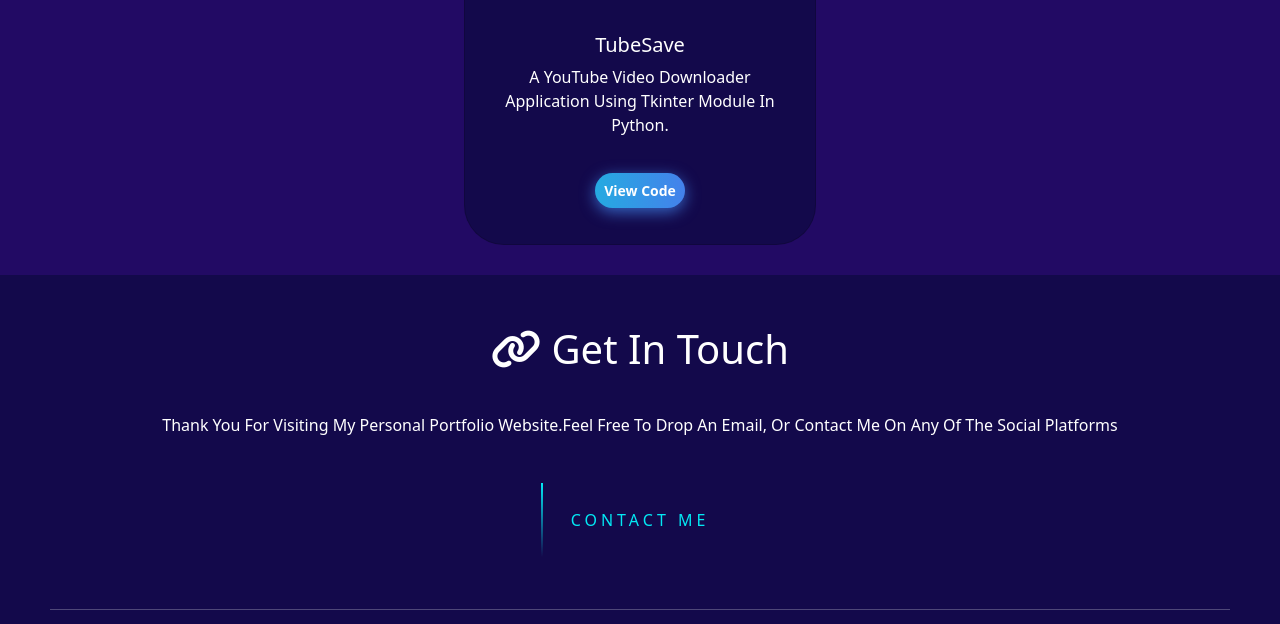
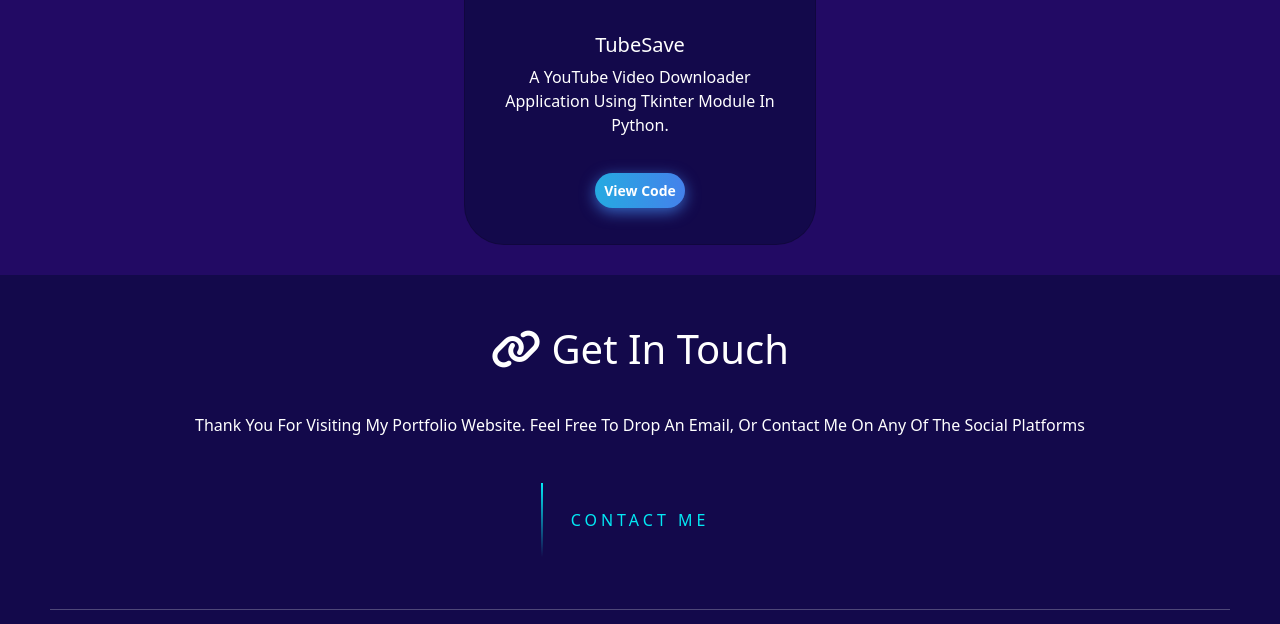
Before and after one commit to saurabhsinghaa/portfolioz, a plain HTML site: page index.html in a window 1280 px wide. Shown: the part 4121-4745 px from the top of the page. Drawn offline with nearby package versions, Linux system fonts and the light colour scheme.

Commit message:
Update index.html

```diff
--- a/index.html
+++ b/index.html
@@ -109,7 +109,7 @@
             Hey there, I'm <span class="abt"> Saurabh Singh</span> . I'm pursuing B.tech in Information Technology. I have a deep passion towards technology . I'm always looking forward to enhance my skills. I'm always
             curious to learn new things in tech. I'm skilled at<span class="abt"> C++, C, Python, JavaScript, NodeJs, Express, SocketIO, MongoDB, MySQL, HTML, CSS, Bootstrap, Git</span>. I have a deep passion for solving <span class="abt">data structures and algorithms
                 (DSA) </span>problems. I am a passionate <span class="abt">Machine Learning, Natural Language Processing</span> enthusiast. I am skilled at <span class="abt">Web Development</span> with a passion for
-            creating dynamic and visually appealing websites.I love to build the <span class="abt">backend</span> of the Web Application. I am continuously expanding my skill set and exploring new tools and frameworks to enhance my
+            creating dynamic and visually appealing websites. I love to build the <span class="abt">backend</span> of the Web Application. I am continuously expanding my skill set and exploring new tools and frameworks to enhance my
             capabilities.
         </div>
     </section>
@@ -264,7 +264,7 @@
 
     <section id="contact">
         <h1 style="margin-bottom:40px;"><i class="fa-solid fa-link"></i> Get in Touch</h1>
-        <p>Thank you for visiting my personal portfolio website.Feel free to drop an email, or contact me on any of the
+        <p>Thank you for visiting my portfolio website. Feel free to drop an email, or contact me on any of the
             social platforms
         </p>
         <a href="mailto:saurabhsingh29g@gmail.com" class="contact-btn" target="_blank">
```
